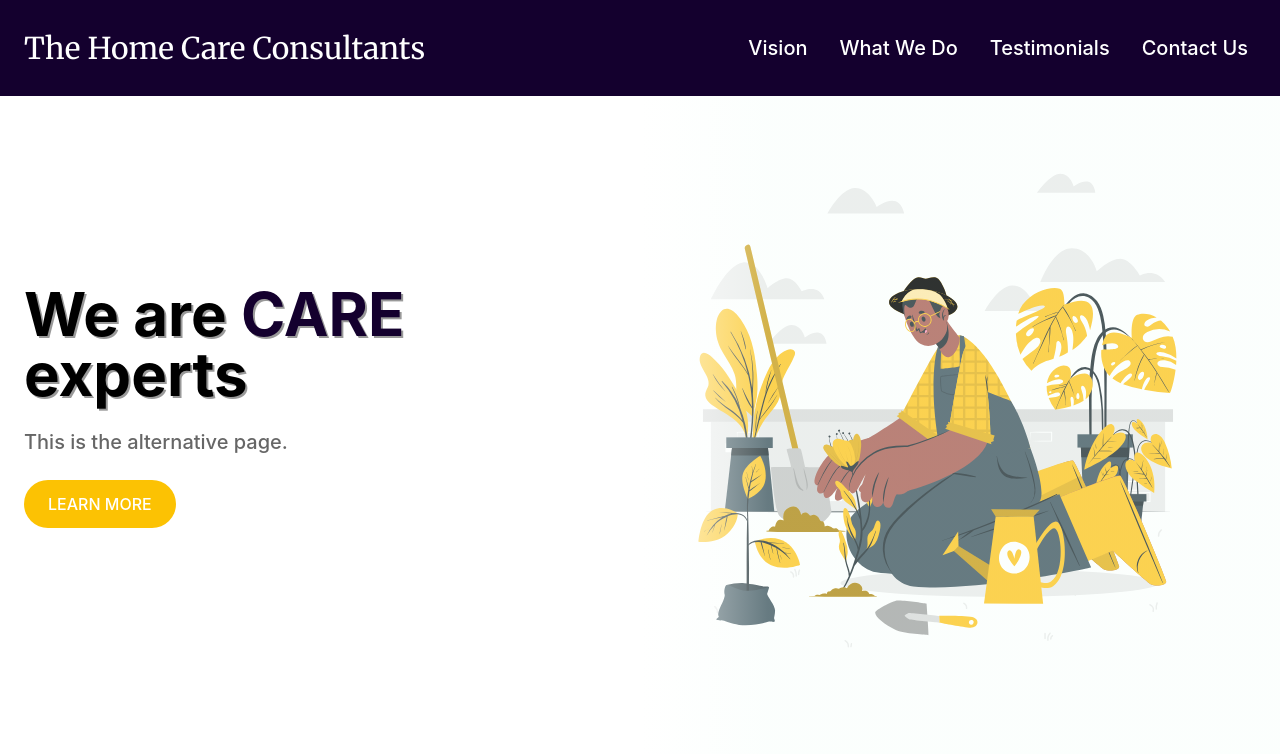
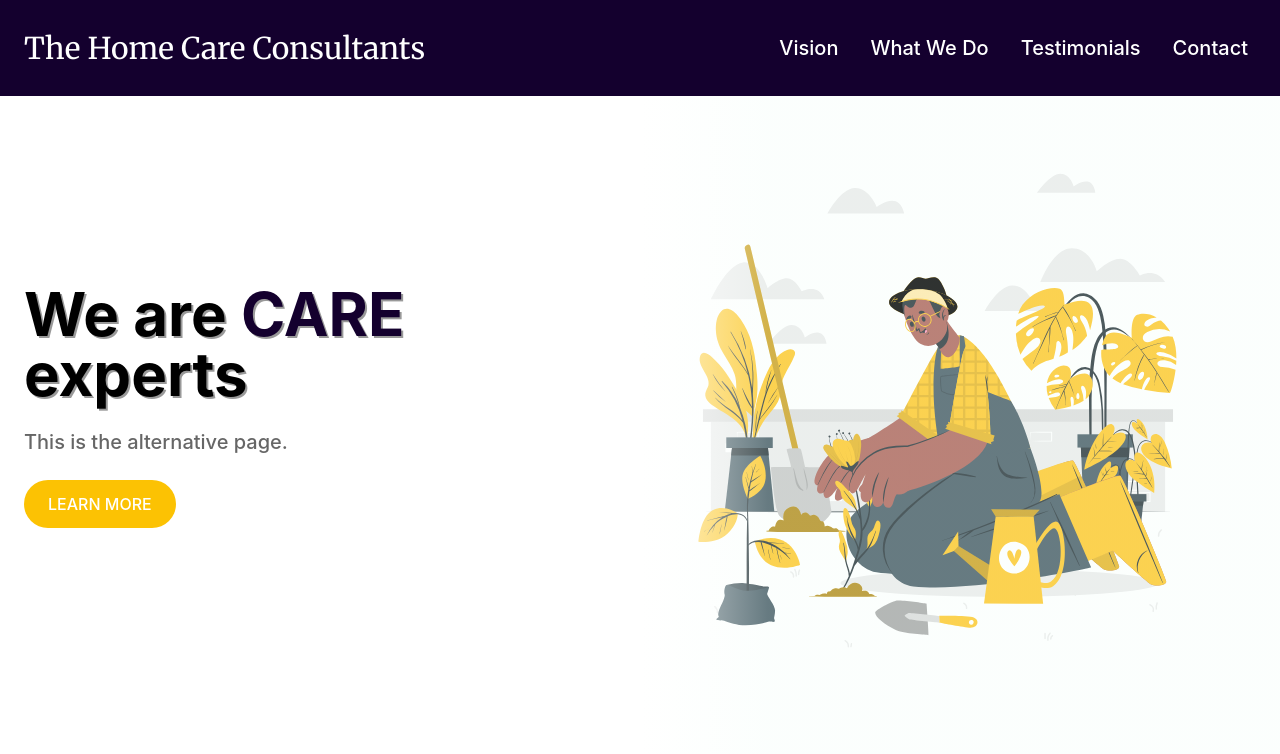
Before and after one commit to joooons/home-care, a React (Vite) app: page /alt in a window 1280 px wide. Shown: the top 754 px of the page. Built offline with nearby package versions, Linux system fonts and the light colour scheme.

Commit message:
contact wording change

```diff
--- a/src/components/ContactUs.tsx
+++ b/src/components/Contact.tsx
@@ -1,6 +1,6 @@
 import SvgBlob from "./SvgBlob"
 
-export default function ContactUs() {
+export default function Contact() {
   return (
     <>
       <section id="contact" className="relative overflow-hidden">
@@ -9,7 +9,7 @@ export default function ContactUs() {
         </div>
         <div className="container relative mx-auto flex flex-col gap-8 px-6 py-24 md:py-32 lg:gap-16 lg:py-40 xl:py-52">
           <h1 className="max-w-xl text-left text-3xl font-bold text-second [text-shadow:_2px_2px_0_rgb(0_0_0_/_40%)] md:text-4xl lg:text-6xl dark:text-light">
-            CONTACT US
+            CONTACT
           </h1>
           <div className="font-base flex flex-col space-y-3 text-left text-xl font-medium text-dark/60 md:text-2xl lg:space-y-6 lg:text-3xl dark:text-light/60">
             <p>(xxx) xxx-xxxx</p>
--- a/src/components/ContactAlt.tsx
+++ b/src/components/ContactAlt.tsx
@@ -9,7 +9,7 @@ export default function ContactAlt() {
         </div>
         <div className="container relative mx-auto flex flex-col gap-8 px-6 py-24 md:py-32 lg:gap-16 lg:py-40 xl:py-52">
           <h1 className="max-w-xl text-left text-3xl font-bold text-second [text-shadow:_2px_2px_0_rgb(0_0_0_/_40%)] md:text-4xl lg:text-6xl dark:text-light">
-            CONTACT US
+            CONTACT
           </h1>
           <div className="font-base flex flex-col space-y-3 text-left text-xl font-medium text-dark/60 md:text-2xl lg:space-y-6 lg:text-3xl dark:text-light/60">
             <p>(xxx) xxx-xxxx</p>
--- a/src/components/NavBar.tsx
+++ b/src/components/NavBar.tsx
@@ -5,7 +5,7 @@ const navigation = [
   { name: "Vision", current: false, scrollto: "vision" },
   { name: "What We Do", current: false, scrollto: "what" },
   { name: "Testimonials", current: false, scrollto: "testimony" },
-  { name: "Contact Us", current: false, scrollto: "contact" },
+  { name: "Contact", current: false, scrollto: "contact" },
 ]
 
 function classNames<T extends string | { [key: string]: boolean }>(
--- a/src/components/NavBarAlt.tsx
+++ b/src/components/NavBarAlt.tsx
@@ -5,7 +5,7 @@ const navigation = [
   { name: "Vision", current: false, scrollto: "vision" },
   { name: "What We Do", current: false, scrollto: "what" },
   { name: "Testimonials", current: false, scrollto: "testimony" },
-  { name: "Contact Us", current: false, scrollto: "contact" },
+  { name: "Contact", current: false, scrollto: "contact" },
 ]
 
 function classNames<T extends string | { [key: string]: boolean }>(
--- a/src/pages/HomePage.tsx
+++ b/src/pages/HomePage.tsx
@@ -3,7 +3,7 @@ import Hero from "../components/Hero"
 import Vision from "../components/Vision"
 import WhatWeDo from "../components/WhatWeDo"
 import Testimonials from "../components/Testimonials"
-import ContactUs from "../components/ContactUs"
+import Contact from "../components/Contact"
 import Footer from "../components/Footer"
 
 export default function HomePage() {
@@ -18,7 +18,7 @@ export default function HomePage() {
         <Vision></Vision>
         <WhatWeDo></WhatWeDo>
         <Testimonials></Testimonials>
-        <ContactUs></ContactUs>
+        <Contact></Contact>
       </main>
 
       <Footer></Footer>
```
